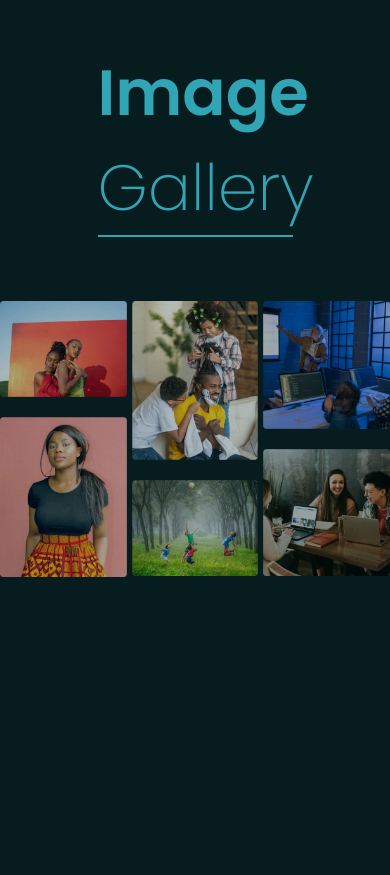
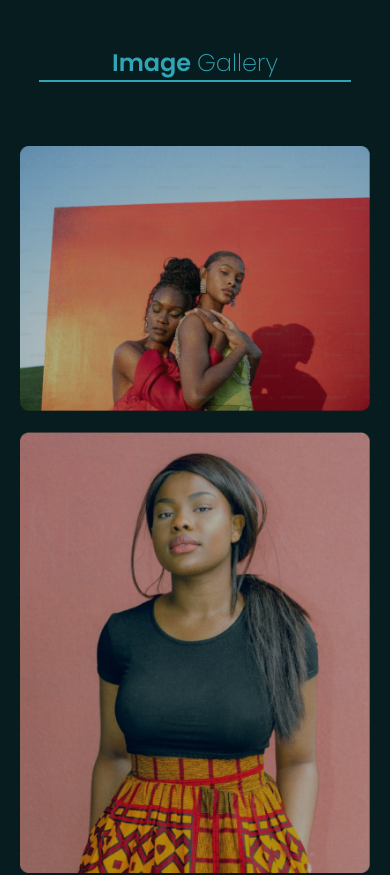
Before and after one commit to cleoivvy/week5, a website: page project/index.html in a window 390 px wide. Shown: the top 875 px of the page. Before the commit the page ends 844 px from the top, so only its background shows below. Drawn offline with Linux system fonts and the light colour scheme; files whose address does not match are found by name.

Commit message:
fix: responsive design

```diff
--- a/project/style.css
+++ b/project/style.css
@@ -71,3 +71,49 @@ span{
     transform: 1s ease;
 }
 /*------------------RESPONSIVE DESIGN------------------*/
+@media screen and (max-width: 880px) {
+
+    .gallery .image-gallery {
+        flex-direction: column;
+
+    }
+
+    .gallery .image-gallery .col {
+        width: 100%;
+        flex-direction: row;
+        gap: 20px;
+        padding: 0 20px
+    }
+
+    .text {
+        width: 70%;
+    }
+
+    .gallery .text p {
+        font-size: 2.5em;
+    }
+
+}
+
+@media screen and (max-width: 500px) {
+
+    .gallery .image-gallery {
+        flex-direction: column;
+
+    }
+
+    .gallery .image-gallery .col {
+        width: 100%;
+        flex-direction: column;
+        gap: 1px;
+    }
+
+    .text {
+        width: 80%;
+    }
+
+    .gallery .text p {
+        font-size: 1.5em;
+    }
+
+}
```
